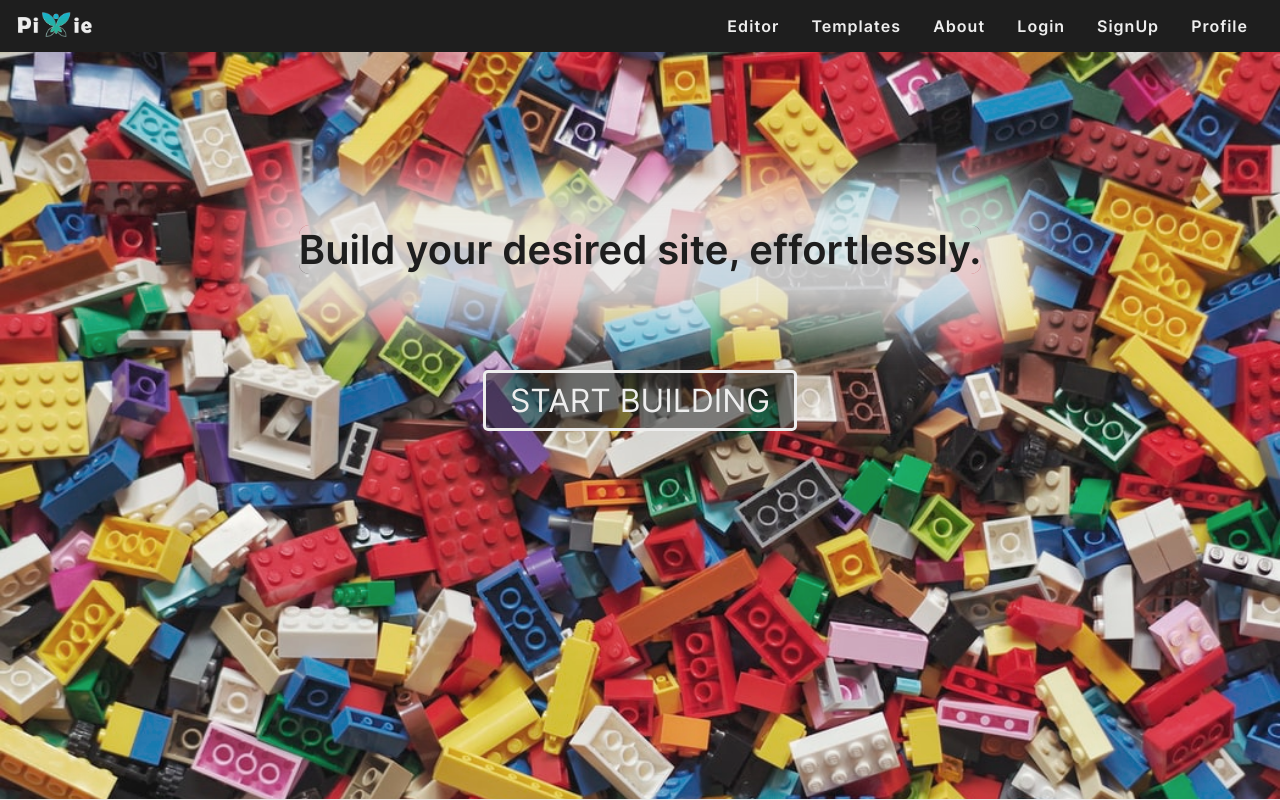
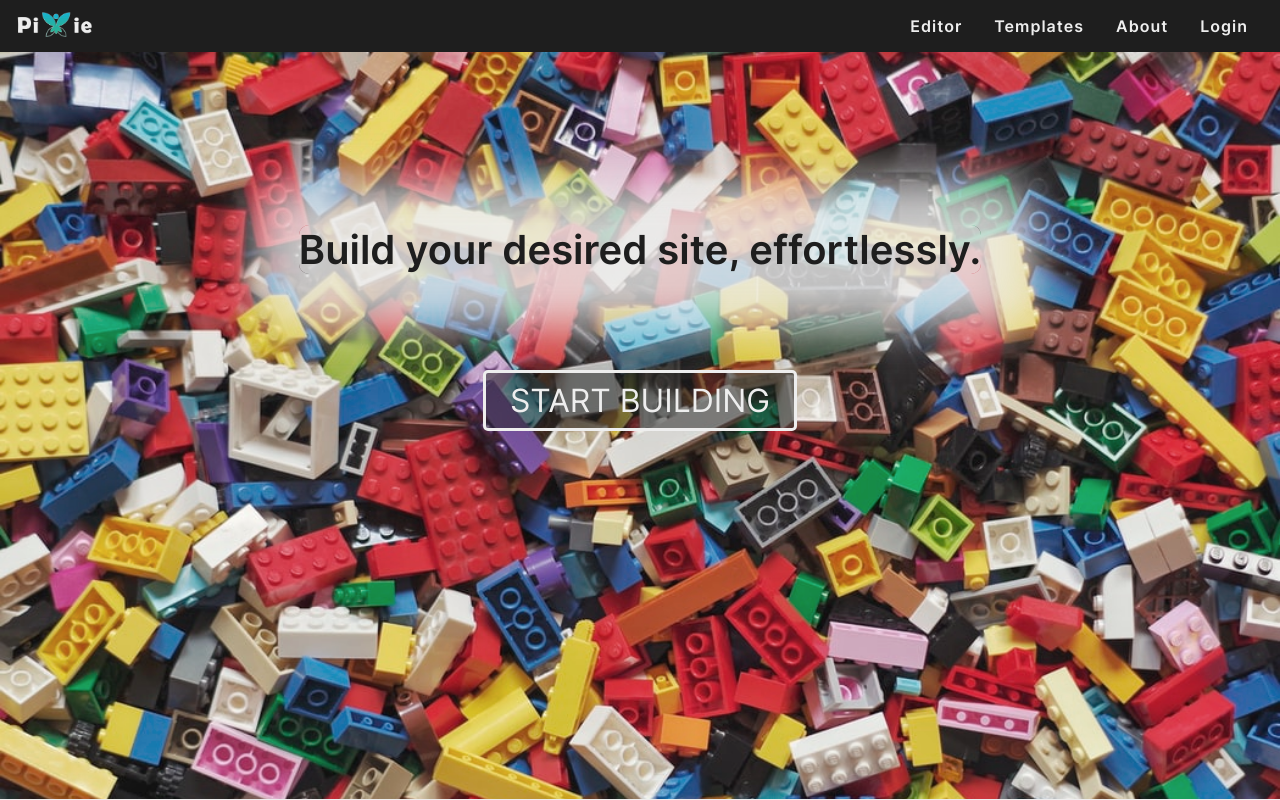
Before and after one commit to Lizon57/Pixie, a React (Create React App) app in the folder frontend/: page /profile/1 in a window 1280 px wide. Built offline with nearby package versions, Linux system fonts and the light colour scheme.

Commit message:
update signup-login page

```diff
--- a/frontend/src/cmps/AppHeader.jsx
+++ b/frontend/src/cmps/AppHeader.jsx
@@ -1,12 +1,12 @@
 import React from 'react';
+import { connect } from 'react-redux';
 import { Link, NavLink } from 'react-router-dom';
 import logo from '../assets/img/logo2.png';
 
-export class AppHeader extends React.Component {
+export class _AppHeader extends React.Component {
     state = {
         isNavOpen: false
     }
-
 
     onToggleNav = () => {
         const { isNavOpen } = this.state;
@@ -16,6 +16,7 @@ export class AppHeader extends React.Component {
 
     render() {
         const { isNavOpen } = this.state;
+        const { user } = this.props
 
         return (
             <>
@@ -26,12 +27,19 @@ export class AppHeader extends React.Component {
                         <span>
                             <span className="fas pointer hamburger-icn" onClick={this.onToggleNav}></span>
                             <ul className={"clean-list navlinks-container" + (isNavOpen ? "" : " hider")}>
-                                <li><NavLink to="/editor" activeClassName="active" onClick={() => this.onToggleNav()}>Editor</NavLink></li>
-                                <li><NavLink to="/templates" onClick={() => this.onToggleNav()}>Templates</NavLink></li>
-                                <li><NavLink to="/about" onClick={() => this.onToggleNav()}>About</NavLink></li>
-                                <li><NavLink to="/profile/login" onClick={() => this.onToggleNav()}>Login</NavLink></li>
-                                <li><NavLink to="/profile/signup" onClick={() => this.onToggleNav()}>SignUp</NavLink></li>
-                                <li><NavLink to="/profile/aaa/websites" onClick={() => this.onToggleNav()}>Profile</NavLink></li>
+                                <li><NavLink to="/editor" activeClassName="active" onClick={this.onToggleNav}>Editor</NavLink></li>
+                                <li><NavLink to="/templates" onClick={this.onToggleNav}>Templates</NavLink></li>
+                                <li><NavLink to="/about" onClick={this.onToggleNav}>About</NavLink></li>
+
+                                {user &&
+                                    <>
+                                        <li><NavLink to="/profile/aaa/websites" onClick={this.onToggleNav}>Profile</NavLink></li>
+                                        <li>Logout</li>
+                                    </>
+                                }
+
+                                {(!user) &&
+                                    <li><NavLink to="/profile/login" onClick={this.onToggleNav}>Login</NavLink></li>}
                             </ul>
                         </span>
                     </div>
@@ -41,3 +49,11 @@ export class AppHeader extends React.Component {
         );
     }
 }
+
+function mapStateToProps(state) {
+    return {
+        user: state.userModule.user,
+    }
+}
+
+export const AppHeader = connect(mapStateToProps, null)(_AppHeader)
--- a/frontend/src/store/reducers/user-reducer.js
+++ b/frontend/src/store/reducers/user-reducer.js
@@ -1,5 +1,3 @@
-
-
 const initialState = {
     user: JSON.parse(localStorage.getItem('user')),
 };
```
